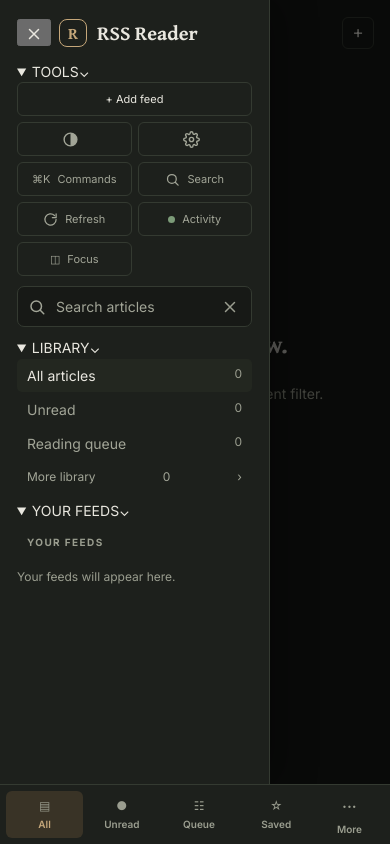
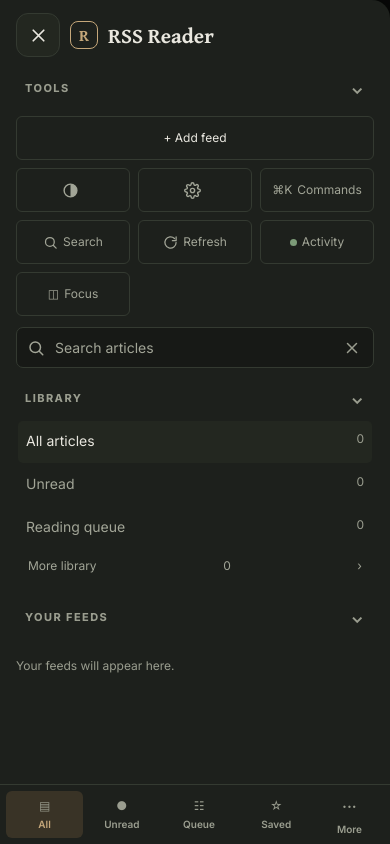
Before and after one commit to stevenfarless/rss-reader-exp, a website: page index.html in a window 390 px wide. Both pictures are taken after a click on the button "Open menu". Drawn offline with Linux system fonts and the light colour scheme.

Commit message:
Improve collapsible sidebar and mobile navigation (styles.css)

```diff
--- a/styles.css
+++ b/styles.css
@@ -622,3 +622,55 @@ body.focus-mode .reader-content{max-width:850px}
 }
 
 @media(max-width:820px){#toast{bottom:calc(70px + env(safe-area-inset-bottom))}}
+
+/* Collapsible sidebar sections and mobile-first navigation. */
+.sidebar-section{flex:none;min-width:0}
+.sidebar-section>summary{display:flex;align-items:center;justify-content:space-between;gap:10px;min-height:38px;padding:8px 9px;border-radius:7px;color:var(--soft);font-size:10px;font-weight:750;letter-spacing:.13em;list-style:none;cursor:pointer;user-select:none}
+.sidebar-section>summary::-webkit-details-marker{display:none}
+.sidebar-section>summary:hover{background:var(--panel2);color:var(--text)}
+.sidebar-section>summary .section-chevron{font-size:16px;line-height:1;transition:transform .18s}
+.sidebar-section:not([open])>summary .section-chevron{transform:rotate(-90deg)}
+.sidebar-tools-section .side-tools{margin:2px 0 7px}
+.sidebar-search{padding:0 8px 8px}
+.sidebar-search .search{margin:0}
+.library-section .library-content{padding:0 4px 5px}
+.library-section .library-content>.nav{padding-left:7px;padding-right:7px}
+.feeds-section{display:flex;flex:1 1 0;flex-direction:column;min-height:0}
+.feeds-section[open]{min-height:110px}
+.feeds-section>.feeds-content{display:flex;flex:1;flex-direction:column;min-height:0}
+.feeds-section .feed-head{margin:2px 0 4px}
+.feeds-section .feed-head .side-label{display:none}
+.feeds-section .feeds{flex:1;min-height:70px;padding:0 2px 0 0}
+.feed-row{padding:7px 6px;gap:6px}
+.feed-group{padding:6px 6px}
+.feed-row-wrap .feed-row{padding-left:6px}
+.mobile-sidebar-close{display:none}
+@media(max-width:820px){
+ .sidebar{position:fixed;inset:0 auto 0 0;width:min(100vw,430px);max-width:100%;height:100dvh;max-height:100dvh;box-sizing:border-box;padding:calc(12px + env(safe-area-inset-top)) 16px calc(14px + env(safe-area-inset-bottom));transform:translateX(-105%);border:0;border-radius:0 18px 18px 0;box-shadow:18px 0 55px #0008;overflow:hidden}
+ .sidebar.open{transform:translateX(0)}
+ .sidebar .side-head{gap:10px;margin-bottom:8px;min-height:46px}
+ .mobile-sidebar-close{display:grid;place-items:center;flex:none;width:44px;height:44px;border:1px solid var(--line);border-radius:12px;background:var(--panel2);color:var(--text)}
+ .mobile-sidebar-close .ic{width:21px;height:21px}
+ .sidebar .side-head #sideToggle{display:none}
+ .sidebar .brand{font-size:21px}
+ .sidebar-section>summary{min-height:44px;font-size:11px}
+ .sidebar-tools-section .side-tools{display:grid;grid-template-columns:repeat(3,minmax(0,1fr));gap:8px;padding:4px 0}
+ .sidebar-tools-section .side-tools button{min-height:44px;height:auto;padding:7px 5px;justify-content:center;gap:5px;font-size:12px}
+ .sidebar-tools-section .side-tools #add{grid-column:span 3}
+ .sidebar-tools-section .side-tools .rail-only{display:none!important}
+ .sidebar-search{padding:0 0 8px}
+ .library-section .library-content{padding:0 2px 6px}
+ .library-section .library-content>.nav{min-height:42px;padding:9px 8px}
+ .feeds-section{flex:1 1 auto;min-height:0}
+ .feeds-section[open]{min-height:120px}
+ .feeds-section .feeds{min-height:0;padding-right:2px}
+ .feed-row{min-height:44px;padding:9px 5px;gap:7px;font-size:14px}
+ .feed-group{padding:8px 5px}
+ .feed-row-wrap .feed-row{padding-left:5px}
+ .sidebar .tag-list{max-height:100px;overflow:auto}
+ .reader-actions .reader-back{flex:1.5!important;min-width:76px;gap:6px;border:1px solid var(--accent)!important;border-radius:10px!important;background:var(--accentbg)!important;color:var(--accent)!important;font-weight:750}
+ body:not(.mobile-bar-top) .reader-actions .reader-back span{display:inline!important}
+ body:not(.mobile-bar-top) .reader-actions .reader-back .back-arrow{font-size:24px;line-height:1}
+ body:not(.mobile-bar-top) .reader-actions .reader-back .back-label{font-size:12px}
+}
+@media(prefers-reduced-motion:reduce){.sidebar,.sidebar-section>summary .section-chevron{transition:none}}
```
